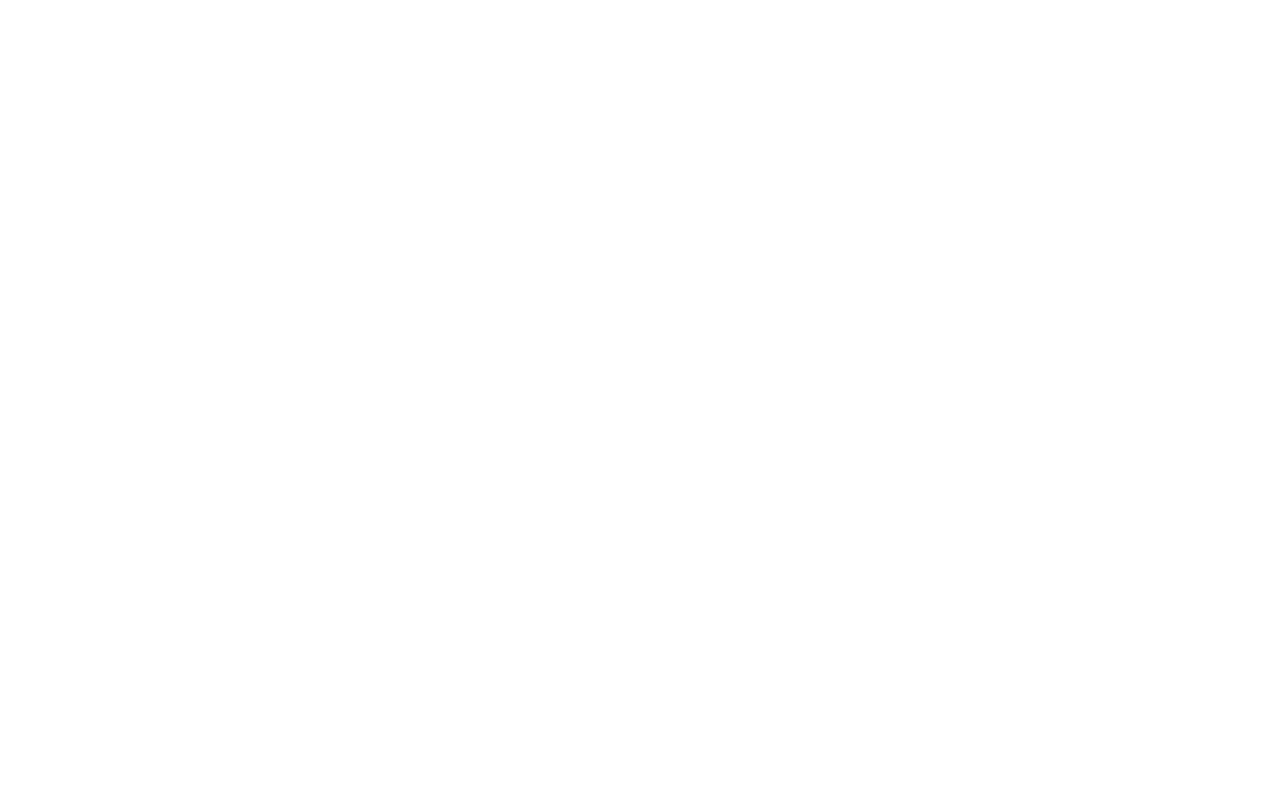
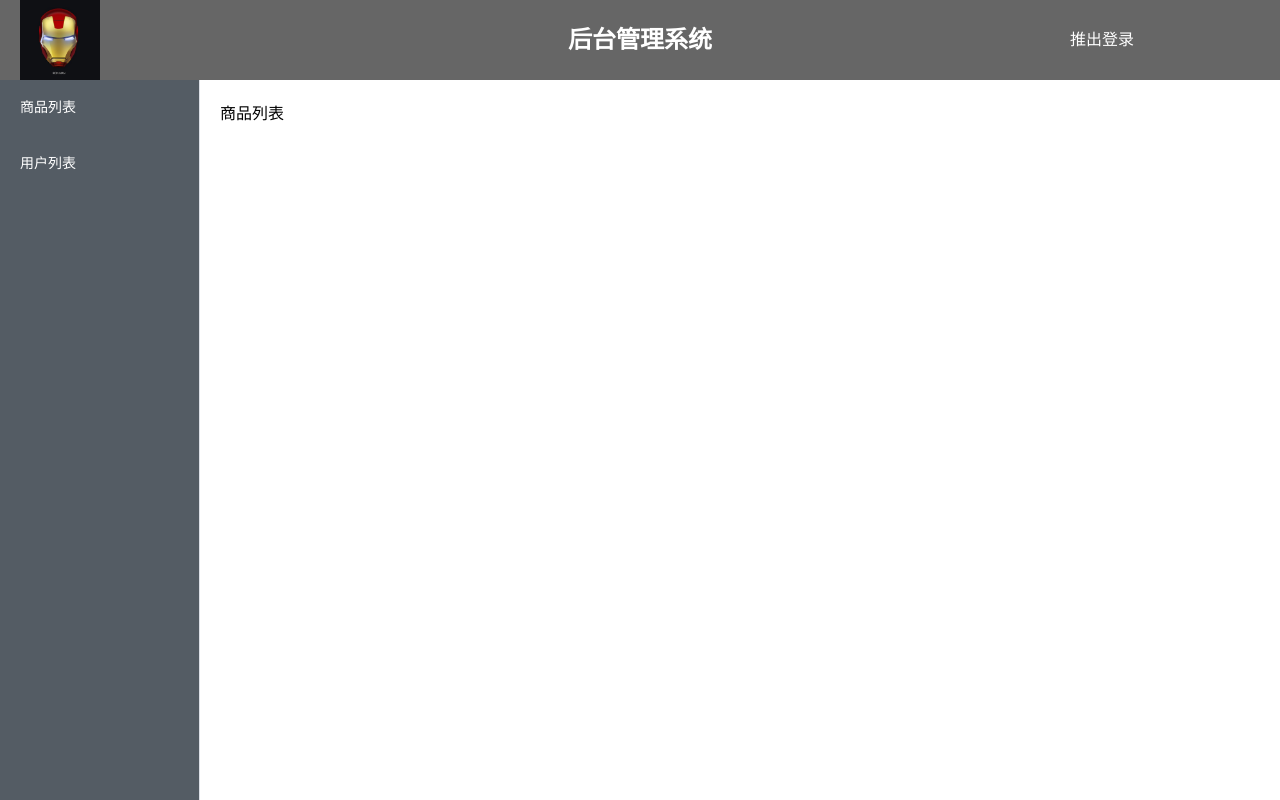
Before and after one commit to TechOtaku001/vue3-typescript-demo, a Vue app: page /goods in a window 1280 px wide. Before the commit this address had no page. Built offline with nearby package versions, Linux system fonts and the light colour scheme.

Commit message:
feat: 首页侧边栏的动态路由

```diff
--- a/src/router/index.ts
+++ b/src/router/index.ts
@@ -5,7 +5,27 @@
   {
     path: '/',
     name: 'home',
-    component: HomeView
+    component: HomeView,
+    children: [
+      {
+        path: 'goods',
+        name: 'goods',
+        meta: {
+          isShow: true,
+          title: '商品列表'
+        },
+        component: () => import(/* webpackChunkName: "goods" */ '../views/GoodsView.vue')
+      },
+      {
+        path: 'user',
+        name: 'user',
+        meta: {
+          isShow: true,
+          title: '用户列表'
+        },
+        component: () => import(/* webpackChunkName: "user" */ '../views/UserView.vue')
+      }
+    ]
   },
   {
     path: '/about',
--- /dev/null
+++ b/src/views/GoodsView.vue
@@ -0,0 +1,21 @@
+<template>
+  <div>
+    商品列表
+  </div>
+</template>
+
+<script lang="ts">
+import { defineComponent } from 'vue'
+
+export default defineComponent({
+  setup () {
+
+
+    return {}
+  }
+})
+</script>
+
+<style scoped>
+
+</style>
--- a/src/views/HomeView.vue
+++ b/src/views/HomeView.vue
@@ -22,14 +22,16 @@
             class="el-menu-vertical-demo"
             default-active="2"
             text-color="#fff"
+            router
           >
-            <el-menu-item index="1">
-              <el-icon><icon-menu /></el-icon>
-              <span>商品列表</span>
+            <el-menu-item :index="item.path" v-for="item in menuList" :key="item.path">
+              <span>{{item.meta.title}}</span>
             </el-menu-item>
           </el-menu>
         </el-aside>
-        <el-main>Main</el-main>
+        <el-main>
+          <router-view></router-view>
+        </el-main>
       </el-container>
     </el-container>
   </div>
@@ -37,10 +39,18 @@
 
 <script lang="ts">
 import { defineComponent } from "vue";
+import { useRouter } from "vue-router";
 
 export default defineComponent({
   name: "HomeView",
   components: {},
+  setup() {
+    const router = useRouter()
+    const menuList = router.getRoutes().filter( v => v.meta.isShow )
+    return {
+      menuList
+    }
+  }
 });
 </script>
 <style lang="scss" scoped>
--- /dev/null
+++ b/src/views/UserView.vue
@@ -0,0 +1,21 @@
+<template>
+  <div>
+    用户列表
+  </div>
+</template>
+
+<script lang="ts">
+import { defineComponent } from 'vue'
+
+export default defineComponent({
+  setup () {
+
+
+    return {}
+  }
+})
+</script>
+
+<style scoped>
+
+</style>
```
